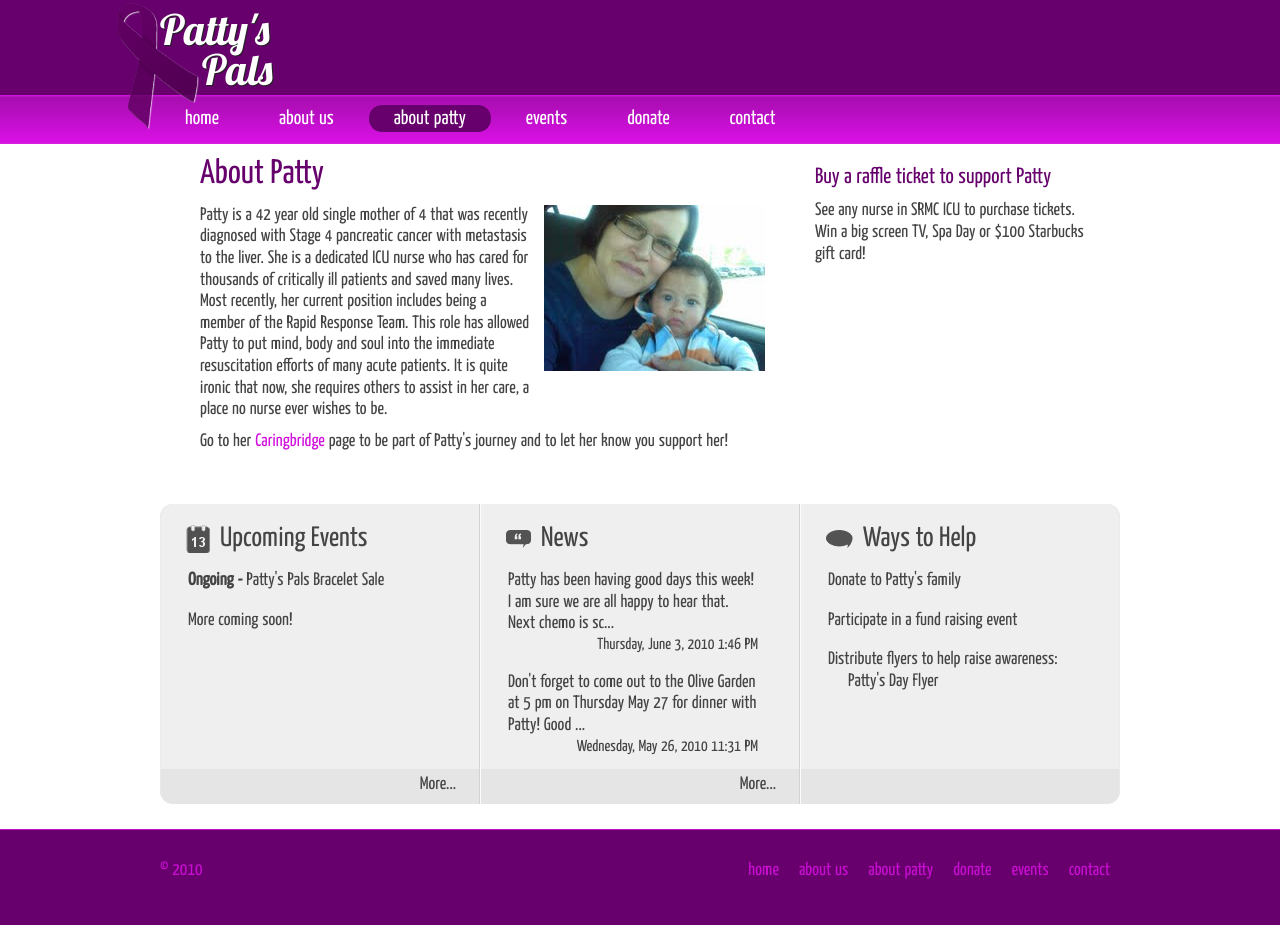
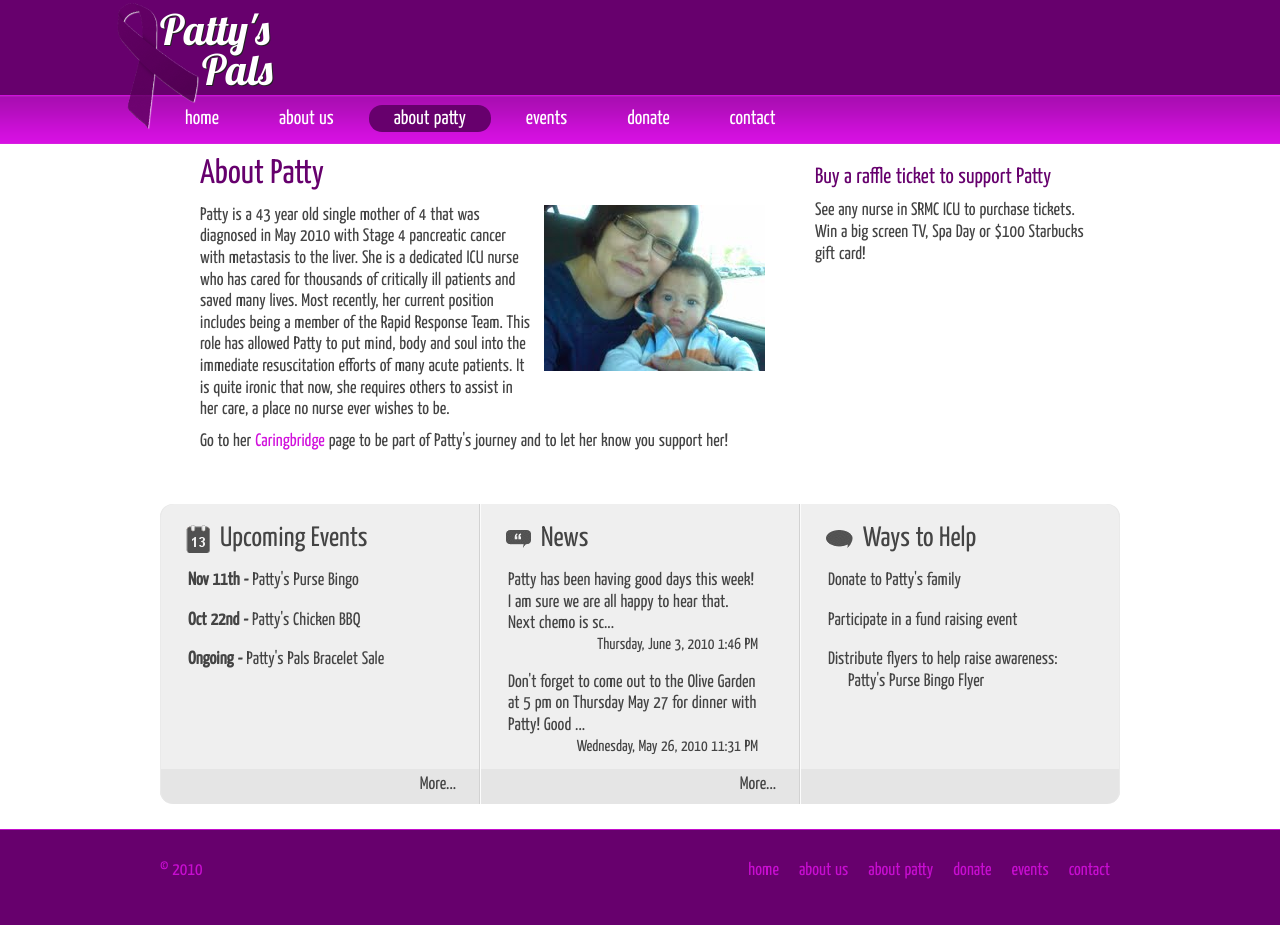
Before and after one commit to jdeerhake/pattyspals.com, a PHP site: page /aboutpatty.php in a window 1280 px wide. Run offline with PHP 8.4, Linux system fonts and the light colour scheme; some libraries are stand-ins or nearby versions.

Commit message:
Add assets, update about

```diff
--- a/aboutpatty.php
+++ b/aboutpatty.php
@@ -3,7 +3,7 @@
 	<div class="leftCol">
 		<h2>About Patty</h2>
 		<img src="images/photos/pattyisiah.jpg" alt="Patty and Isiah" class="floatRight" />
-		<p>Patty is a 42 year old single mother of 4 that was recently diagnosed with Stage 4 pancreatic cancer with metastasis to the liver. She is a dedicated ICU nurse who has cared for thousands of critically ill patients and saved many lives. Most recently, her current position includes being a member of the Rapid Response Team. This role has allowed Patty to put mind, body and soul into the immediate resuscitation efforts of many acute patients. It is quite ironic that now, she requires others to assist in her care, a place no nurse ever wishes to be.</p>
+		<p>Patty is a 43 year old single mother of 4 that was diagnosed in May 2010 with Stage 4 pancreatic cancer with metastasis to the liver. She is a dedicated ICU nurse who has cared for thousands of critically ill patients and saved many lives. Most recently, her current position includes being a member of the Rapid Response Team. This role has allowed Patty to put mind, body and soul into the immediate resuscitation efforts of many acute patients. It is quite ironic that now, she requires others to assist in her care, a place no nurse ever wishes to be.</p>
 		<p>Go to her <a href="http://www.caringbridge.org/visit/pattyrojas">Caringbridge</a> page to be part of Patty's journey and to let her know you support her!</p>
 	</div><!-- leftCol -->
 	<div class="rightCol">
--- a/events.php
+++ b/events.php
@@ -6,7 +6,7 @@
 			<img class="ePicture" src="images/purse.jpg" />
 			<h5><a href="files/pursebingo.docx">Patty's Purse Bingo, Delphos Eagles</a></h5>
 			<span class="date">November 11th, 5:30pm</span>
-			<p>$30 admission includes dinner, 20 games of bingo with designer purse prizes, a door prize ticket and a fun girls’ nite out!!
+			<p style="font-size:17px">$30 admission includes dinner, 20 games of bingo with designer purse prizes, a door prize ticket and a fun girls’ nite out!!
 			Drinks available for purchase, as well as extra bingo cards, raffle & 50/50 tickets, and chances on other items.  <a href="files/pursebingo.docx">...</a></p>
 			<div class="clearFloat"></div>
 		</div>
--- a/include/footer.php
+++ b/include/footer.php
@@ -4,11 +4,16 @@
 					<img class="bigIcon" src="images/calendar.png" />
 					<h3 class="boxTitle">Upcoming Events</h3>
 					<span class="item">
+						<strong>Nov 11th - </strong>
+						<a href="events.php">Patty's Purse Bingo</a>
+					</span>
+					<span class="item">
+						<strong>Oct 22nd - </strong>
+						<a href="events.php">Patty's Chicken BBQ</a>
+					</span>
+				  <span class="item">
 						<strong>Ongoing - </strong>
 						<a href="#">Patty's Pals Bracelet Sale</a>
-					</span>
-					<span class="item">
-					  More coming soon!
 					</span>
 				</div>
 				<div class="bottom">
@@ -40,7 +45,7 @@
 						Distribute flyers to help raise awareness:
 						<ul>
 							<li>
-								<a href="files/pattysday_flyer1.doc">Patty's Day Flyer</a>
+								<a href="files/pursebingo.docx">Patty's Purse Bingo Flyer</a>
 							</li>
 						</ul>
 					</span>
```
Also changed, not shown: images/chicken.jpg (added), images/purse.jpg (added), 2 other files.
